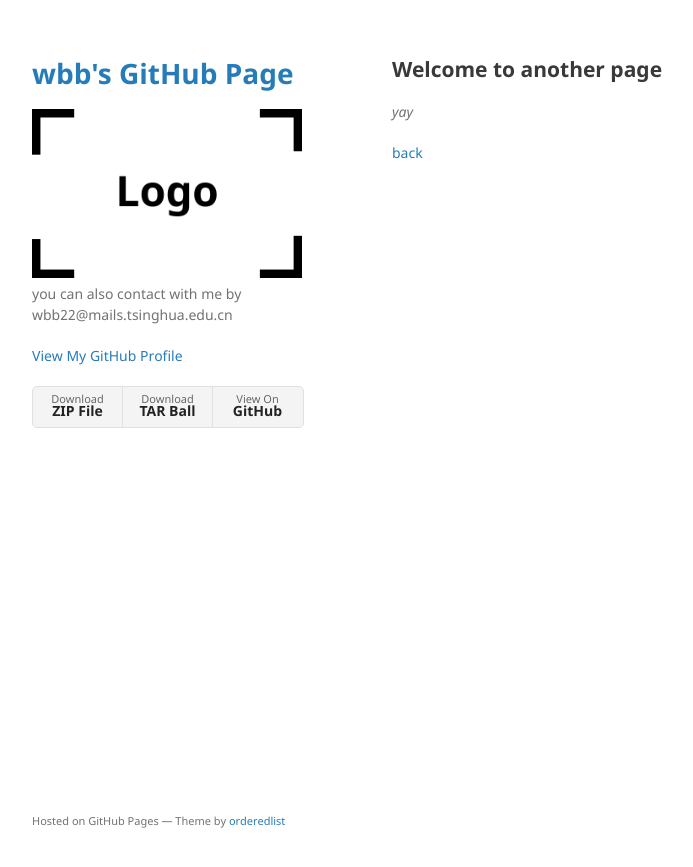
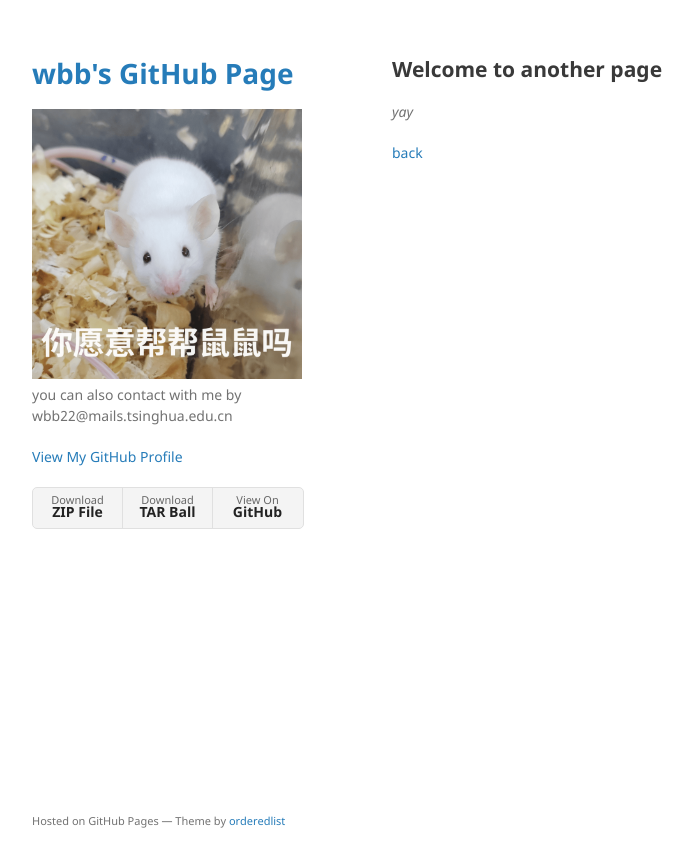
Before and after one commit to case11123/case11123.github.io, a Jekyll site: the page built from another-page.md, in a window 1280 px wide. Shown: the top 867 px of the page, without its empty margins (178-871 px from the left). Built offline with Jekyll 4.4.1, drawn with Linux system fonts in a browser that asks for light colours; our own code applies the rules of GitHub Pages for plain Markdown files.

Commit message:
Update _config.yml

```diff
--- a/_config.yml
+++ b/_config.yml
@@ -1,5 +1,5 @@
 title: wbb's GitHub Page
-logo: /assets/img/logo.png
+logo: /assets/img/shushu.png
 description: you can also contact with me by wbb22@mails.tsinghua.edu.cn
 show_downloads: true
 google_analytics:
```
